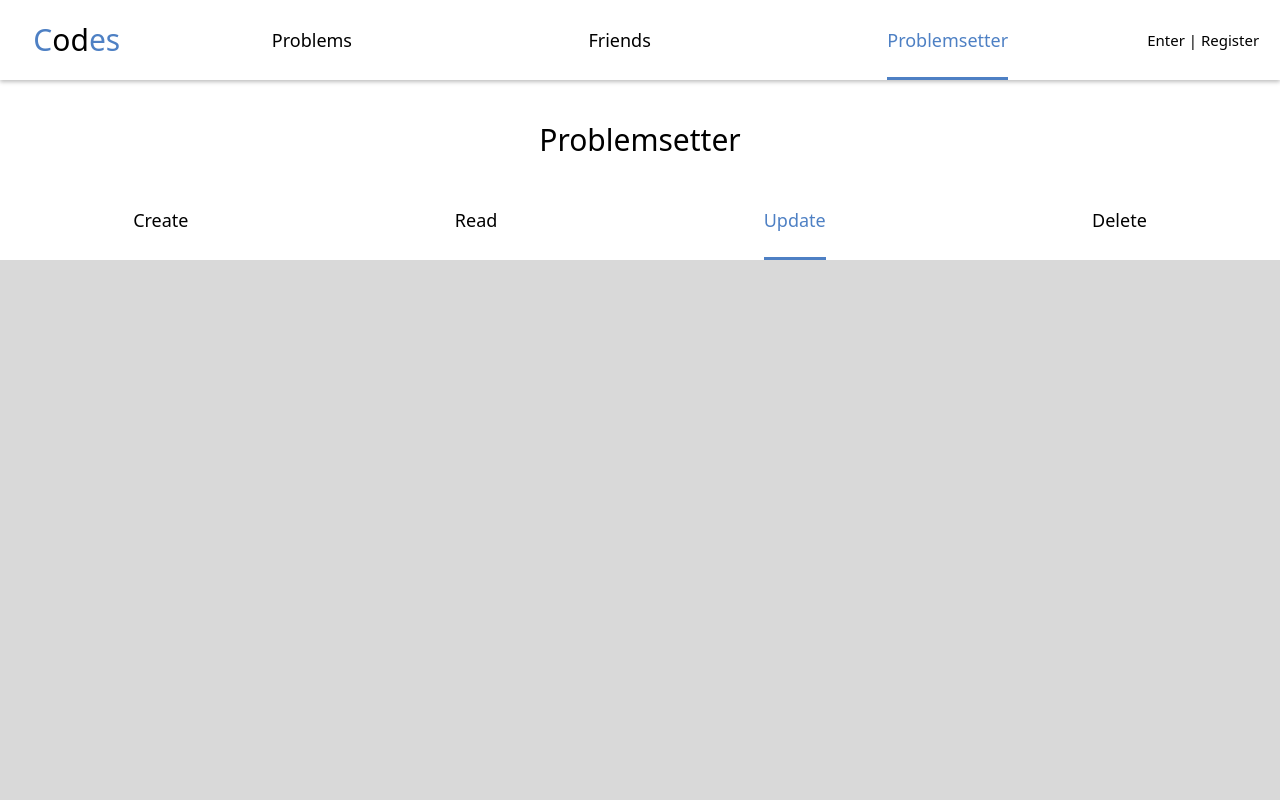
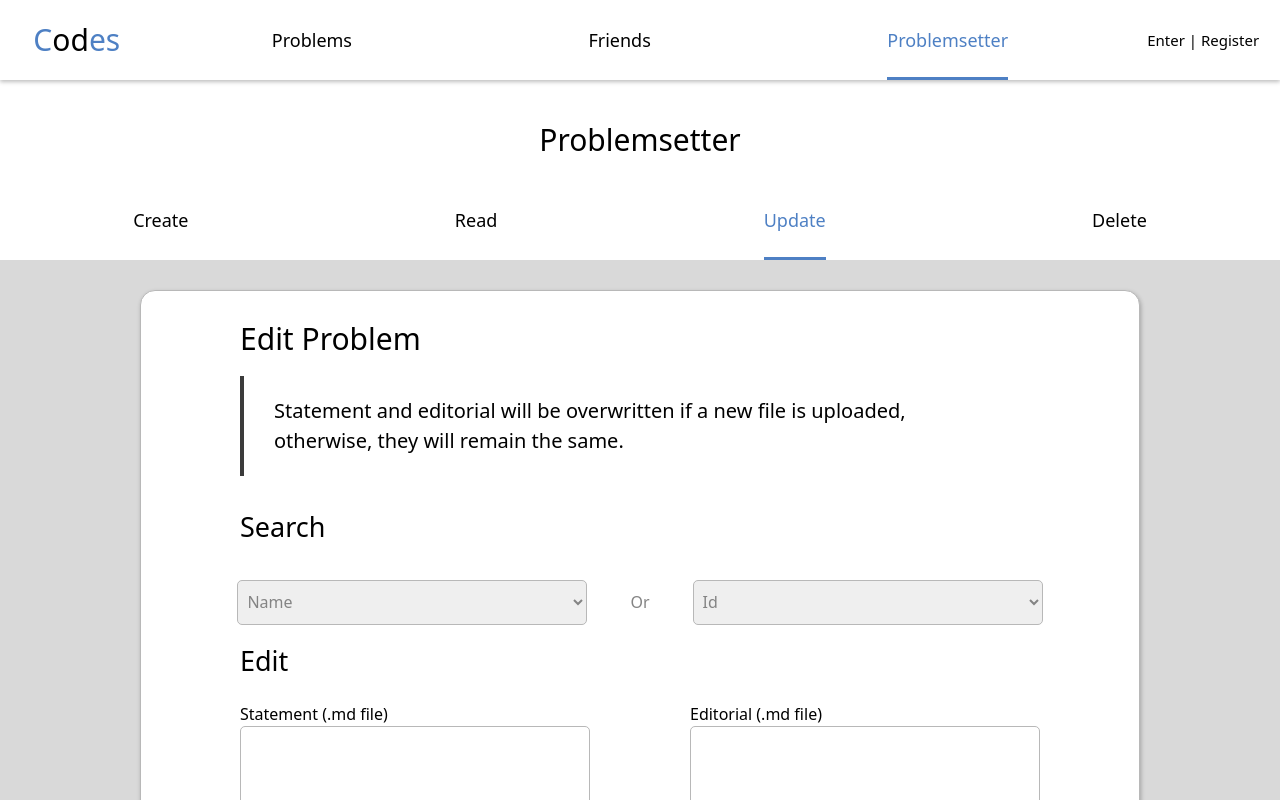
Before and after one commit to Sgewux/Codes-Frontend, a React (Vite) app: page /problemsetter in a window 1280 px wide. Both pictures are taken after a click on the element "Update". Shown: the top 800 px of the page. Built offline with nearby package versions, Linux system fonts and the light colour scheme.

Commit message:
Renamed CreateProblem component to CreateProblemForm, added update and delete form for problemsetter page, fixed x-overflow

```diff
--- a/src/App.css
+++ b/src/App.css
@@ -1,5 +1,6 @@
 body {
     position: relative;
+    overflow-x: hidden;
 }
 
 body::after {
--- a/src/components/CreateProblem.tsx
+++ b/src/components/CreateProblemForm.tsx
@@ -2,7 +2,7 @@ import { useState } from "react";
 import fileIcon from "../static/file_icon.png";
 import DropFile from "./DropFile";
 
-function CreateProblem() {
+function CreateProblemForm() {
   const [name, setName] = useState<string | null>(null);
   const [timeLimit, setTimeLimit] = useState<number | null>(null);
   const [memoryLimit, setmemoryLimit] = useState<number | null>(null);
@@ -16,7 +16,7 @@ function CreateProblem() {
   };
 
   return(
-    <div className="bg-white w-[1000px] border-solid border-[#B8B8B8] border-[1px] rounded-[15px] p-[25px] flex flex-col items-center">
+    <div className="bg-white w-[1000px] border-solid border-[#B8B8B8] border-[1px] rounded-[15px] p-[25px] flex flex-col items-center shadow-[1px_2px_4px_#00000040]">
       <div className="w-[800px]">
         <h1 className="font-[500] text-[30px]">Create Problem</h1>
         <div className="pl-[30px] border-solid border-l-[4px] border-[#3B3B3B] h-[150px] flex flex-col justify-center my-[20px]">
@@ -94,4 +94,4 @@ function CreateProblem() {
   );
 }
 
-export default CreateProblem;
+export default CreateProblemForm;
--- /dev/null
+++ b/src/components/DeleteProblemForm.tsx
@@ -0,0 +1,39 @@
+import { useState } from "react";
+
+function DeleteProblemForm() {
+  const [placeholderName, setPlaceholderName] = useState<boolean>(true);
+  const [placeholderId, setPlaceholderId] = useState<boolean>(true);
+
+  return(
+    <div className="bg-white w-[1000px]  border-solid border-[#B8B8B8] border-[1px] rounded-[15px] p-[25px] shadow-[1px_2px_4px_#00000040] flex flex-col items-center justify-around">
+      <div className="w-[845px]">
+        <h1 className="font-[500] text-[30px]">Delete Problem</h1>
+      </div>
+
+      <div className="flex justify-around w-[900px]">
+        <select
+          className={`w-[350px] h-[45px] border-solid border-[#B8B8B8] border-[1px] rounded-[5px] pl-[5px] ${placeholderName ? "text-[#848484]" : ""} `}
+          onChange={() => setPlaceholderName(false)}>
+          <option value={""} disabled={true} selected={true} hidden={true}>Name</option>
+          <option value={""} className="text-black">MaxP</option>
+
+        </select>
+        <div className="h-[45px] align-middle text-center">
+          <span className="text-[#848484] leading-[45px]">Or</span>
+        </div>
+        <select
+          className={`w-[350px] h-[45px] border-solid border-[#B8B8B8] border-[1px] rounded-[5px] pl-[5px] ${placeholderId ? "text-[#848484]" : ""} `}
+          onChange={() => setPlaceholderId(false)}>
+          <option value={""} disabled={true} selected={true} hidden={true} >Id</option>
+          <option value={""} className="text-black">2332</option>
+        </select>
+      </div>
+
+      <button className="bg-main w-[250px] h-[30px] rounded-[8px]" onClick={() => {}}>
+        <span className="font-[500] text-[20px] text-white">Delete</span>
+      </button>
+    </div>
+  );
+}
+
+export default DeleteProblemForm;
--- /dev/null
+++ b/src/components/EditProblemForm.tsx
@@ -0,0 +1,78 @@
+import { useState } from "react";
+import DropFile from "./DropFile";
+
+function EditProblemForm(){
+  const [placeholderName, setPlaceholderName] = useState<boolean>(true);
+  const [placeholderId, setPlaceholderId] = useState<boolean>(true);
+  const [editorialContent, setEditorialContent] = useState<string | null>(null);
+  const [statementContent, setStatementContent] = useState<string | null>(null);
+
+  const handleSubmit = () => {
+    console.log(statementContent);
+  };
+
+  return(
+    <div className="bg-white w-[1000px] border-solid border-[#B8B8B8] border-[1px] rounded-[15px] p-[25px] flex flex-col items-center shadow-[1px_2px_4px_#00000040]">
+      <div className="w-[800px]">
+        <h1 className="font-[500] text-[30px]">Edit Problem</h1>
+        <div className="pl-[30px] border-solid border-l-[4px] border-[#3B3B3B] h-[100px] flex flex-col justify-center my-[15px]">
+          <p className="font-[400] text-[20px] w-[700px]">
+          Statement and editorial will be overwritten if a new file is uploaded, otherwise, they will remain the same.
+          </p>
+        </div>
+      </div>
+
+      <div className="h-[150px] flex flex-col items-center justify-around">
+        <div className="w-[800px]">
+          <h1 className="font-[500] text-[27px]">Search</h1>
+        </div>
+
+        <div className="flex justify-center w-[900px] gap-[43px]">
+          <select
+            className={`w-[350px] h-[45px] border-solid border-[#B8B8B8] border-[1px] rounded-[5px] pl-[5px] ${placeholderName ? "text-[#848484]" : ""} `}
+            onChange={() => setPlaceholderName(false)}>
+            <option value={""} disabled={true} selected={true} hidden={true}>Name</option>
+            <option value={""} className="text-black">MaxP</option>
+
+          </select>
+          <div className="h-[45px] align-middle text-center ">
+            <span className="text-[#848484] leading-[45px]">Or</span>
+          </div>
+          <select
+            className={`w-[350px] h-[45px] border-solid border-[#B8B8B8] border-[1px] rounded-[5px] pl-[5px] ${placeholderId ? "text-[#848484]" : ""} `}
+            onChange={() => setPlaceholderId(false)}>
+            <option value={""} disabled={true} selected={true} hidden={true} >Id</option>
+            <option value={""} className="text-black">2332</option>
+          </select>
+        </div>
+
+      </div>
+
+      <div className="w-[900px] flex flex-col items-center gap-[20px]">
+        <div className="w-[800px]">
+          <h1 className="font-[500] text-[27px]">Edit</h1>
+        </div>
+        <div className="flex justify-around w-[inherit]">
+          <div>
+            <p>Statement (.md file)</p>
+            <div className="w-[350px] h-[200px] border-solid border-[1px] border-[#B8B8B8] rounded-[5px]">
+              <DropFile contentSetter={setStatementContent} fileExtention=".md"/>
+            </div>
+          </div>
+
+          <div>
+            <p>Editorial (.md file)</p>
+            <div className="w-[350px] h-[200px] border-solid border-[1px] border-[#B8B8B8] rounded-[5px]">
+              <DropFile contentSetter={setEditorialContent} fileExtention=".md"/>
+            </div>
+          </div>
+        </div>
+        <button className="bg-main w-[250px] h-[30px] rounded-[8px]" onClick={() => handleSubmit()}>
+          <span className="font-[500] text-[20px] text-white">Save changes</span>
+        </button>
+      </div>
+    </div>
+  );
+}
+
+export default EditProblemForm;
--- a/src/pages/Problemsetter.tsx
+++ b/src/pages/Problemsetter.tsx
@@ -2,14 +2,20 @@ import { useState } from "react";
 import Nav from "../components/Nav";
 import SecondLevelMenu from "../components/SecondLevelMenu";
 import Footer from "../components/Footer";
-import CreateProblem from "../components/CreateProblem";
+import CreateProblemForm from "../components/CreateProblemForm";
+import DeleteProblemForm from "../components/DeleteProblemForm";
+import EditProblemForm from "../components/EditProblemForm";
 
 function Problemsetter(){
   const [option, setOption] = useState<"Create" | "Read" | "Update" | "Delete">("Create");
 
   const LoadForm = () => {
     if(option == "Create"){
-      return <CreateProblem/>
+      return <CreateProblemForm/>
+    } else if(option == "Update") {
+      return <EditProblemForm/>
+    } else if(option == "Delete"){
+      return <DeleteProblemForm/>;
     }
   };
   return (
--- a/tailwind.config.js
+++ b/tailwind.config.js
@@ -7,6 +7,7 @@ export default {
   theme: {
     colors: {
       'white': 'white',
+      'black': 'black',
       'main':'#4E80C4',
       'correct':'#19BF6E',
     },
```
